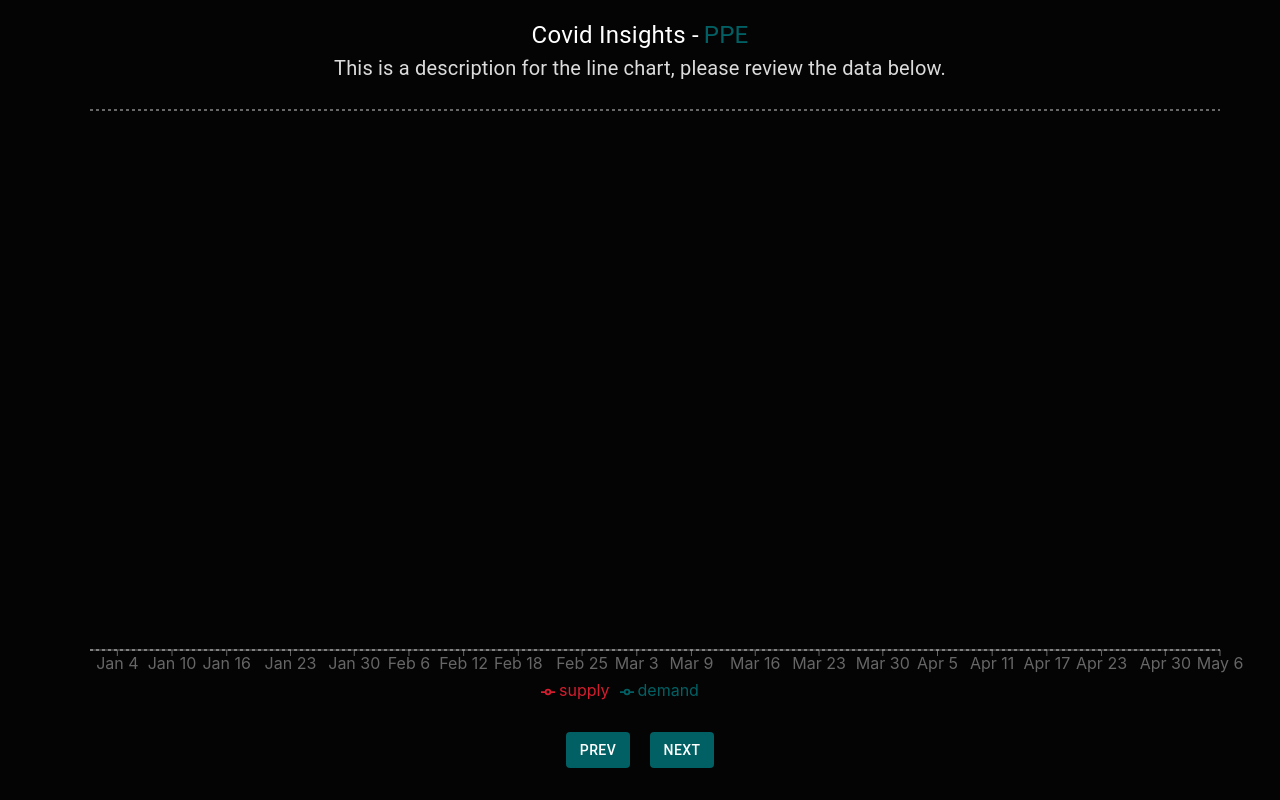
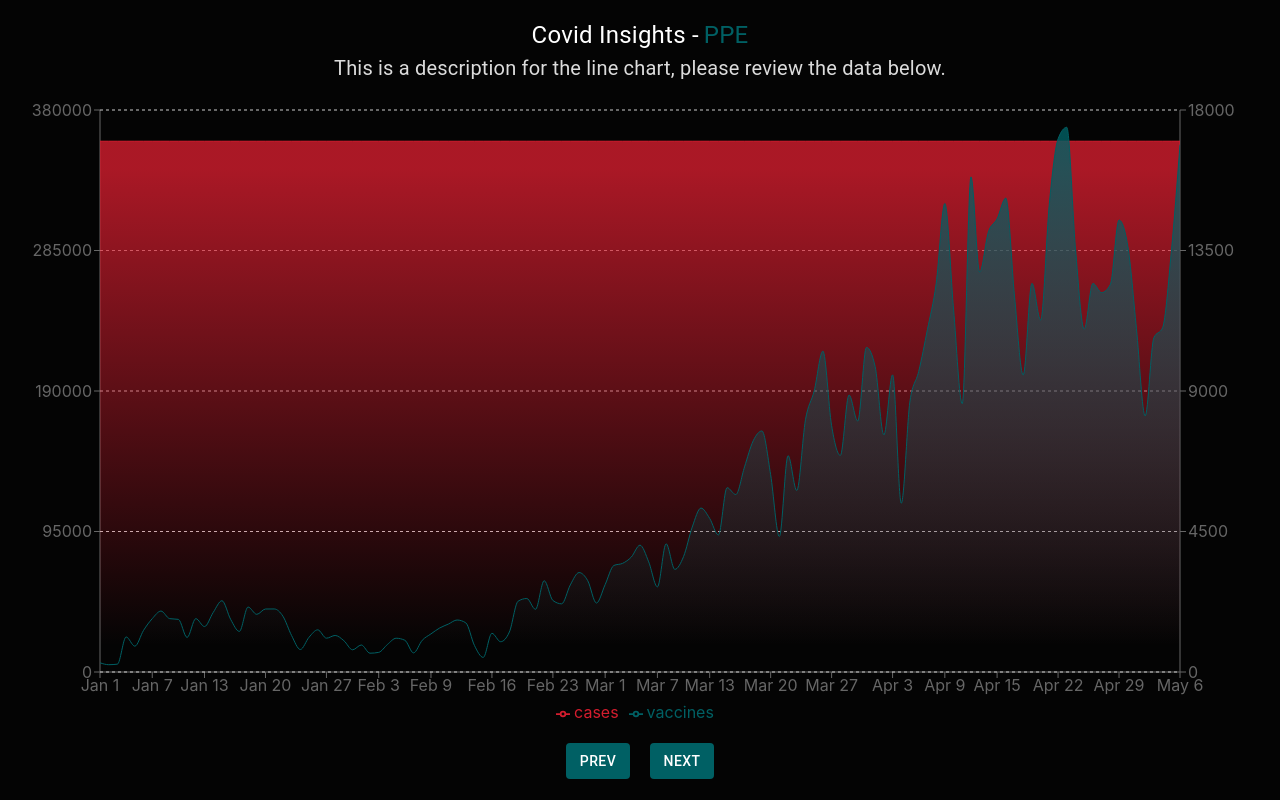
Before and after one commit to joshcampitelli/covid-insights, a React (Create React App) app: page / in a window 1280 px wide. Built offline with nearby package versions, Linux system fonts and the light colour scheme.

Commit message:
Make chart display size uniform

```diff
--- a/src/components/graphs/SimpleAreaChart.js
+++ b/src/components/graphs/SimpleAreaChart.js
@@ -1,28 +1,39 @@
 import React from 'react';
 import { AreaChart, Area, XAxis, YAxis, CartesianGrid, Tooltip, Legend, ResponsiveContainer } from 'recharts';
+import { makeStyles } from '@material-ui/core/styles';
+
+const useStyles = makeStyles({
+    graph: {
+        display: 'flex',
+        flex: 8
+    }
+});
 
 const SimpleAreaChart = ({ data }) => {
+    const classes = useStyles();
+
     return (
-        <ResponsiveContainer width='100%' height='75%'>
+        <ResponsiveContainer className={classes.graph} height={'100%'} width={'100%'}>
             <AreaChart width={375} height={250} data={data}
-                margin={{ top: 10, right: 30, left: 0, bottom: 0 }}>
+                margin={{ top: 10, right: 10, left: 10, bottom: 0 }}>
                 <defs>
-                    <linearGradient id='colorUv' x1='0' y1='0' x2='0' y2='1'>
+                    <linearGradient id='colorVacc' x1='0' y1='0' x2='0' y2='1'>
                         <stop offset='5%' stopColor='#006064' stopOpacity={0.8} />
                         <stop offset='95%' stopColor='#006064' stopOpacity={0} />
                     </linearGradient>
-                    <linearGradient id='colorPv' x1='0' y1='0' x2='0' y2='1'>
+                    <linearGradient id='colorCases' x1='0' y1='0' x2='0' y2='1'>
                         <stop offset='5%' stopColor='#D41D2E' stopOpacity={0.8} />
                         <stop offset='95%' stopColor='#D41D2E' stopOpacity={0} />
                     </linearGradient>
                 </defs>
                 <Legend />
                 <XAxis dataKey='date' />
-                <YAxis />
+                <YAxis yAxisId='left' />
+                <YAxis yAxisId='right' orientation='right' />
                 <CartesianGrid strokeDasharray='3 3' vertical={false} />
                 <Tooltip />
-                <Area type='monotone' dataKey='supply' stroke='#D41D2E' fillOpacity={1} fill='url(#colorPv)' />
-                <Area type='monotone' dataKey='demand' stroke='#006064' fillOpacity={1} fill='url(#colorUv)' />
+                <Area yAxisId='right' type='monotone' dataKey='cases' stroke='#D41D2E' fillOpacity={1} fill='url(#colorCases)' />
+                <Area yAxisId='left'  type='monotone' dataKey='vaccines' stroke='#006064' fillOpacity={1} fill='url(#colorVacc)' />
             </AreaChart>
         </ResponsiveContainer>
     );
--- a/src/components/graphs/SimpleBarChart.js
+++ b/src/components/graphs/SimpleBarChart.js
@@ -1,10 +1,21 @@
 import React from 'react';
 import { BarChart, Bar, XAxis, YAxis, CartesianGrid, Tooltip, Legend, ResponsiveContainer } from 'recharts';
+import { makeStyles } from '@material-ui/core/styles';
+
+const useStyles = makeStyles({
+    graph: {
+        display: 'flex',
+        flex: 8
+    }
+});
 
 const SimpleBarChart = ({ data }) => {
+    const classes = useStyles();
+
     return (
-        <ResponsiveContainer width='100%' height='75%'>
-            <BarChart width={730} height={250} data={data}>
+        <ResponsiveContainer className={classes.graph} height={'100%'} width={'100%'}>
+            <BarChart width={375} height={250} data={data}
+                margin={{ top: 10, right: 10, left: 10, bottom: 0 }}>
                 <defs>
                     <linearGradient id='colorSupply' x1='0' y1='0' x2='0' y2='1'>
                         <stop offset='5%' stopColor='#D41D2E' stopOpacity={0.8} />
@@ -15,13 +26,13 @@ const SimpleBarChart = ({ data }) => {
                         <stop offset='98%' stopColor='#006064' stopOpacity={0.5} />
                     </linearGradient>
                 </defs>
+                <Legend />
+                <XAxis dataKey='name'/>
+                <YAxis />
                 <CartesianGrid strokeDasharray='3 3' vertical={false} />
-                <XAxis dataKey='name' />
-                <YAxis />
                 <Tooltip cursor={{ fill: '#303030' }} />
-                <Legend />
-                <Bar dataKey='supply' fill='url(#colorSupply)' background={false} />
-                <Bar dataKey='demand' fill='url(#colorDemand)' background={false} />
+                <Bar type='monotone' dataKey='supply' stroke='#D41D2E' fillOpacity={1} fill='url(#colorSupply)'/>
+                <Bar type='monotone' dataKey='demand' stroke='#006064' fillOpacity={1} fill='url(#colorDemand)'/>
             </BarChart>
         </ResponsiveContainer>
     );
```
